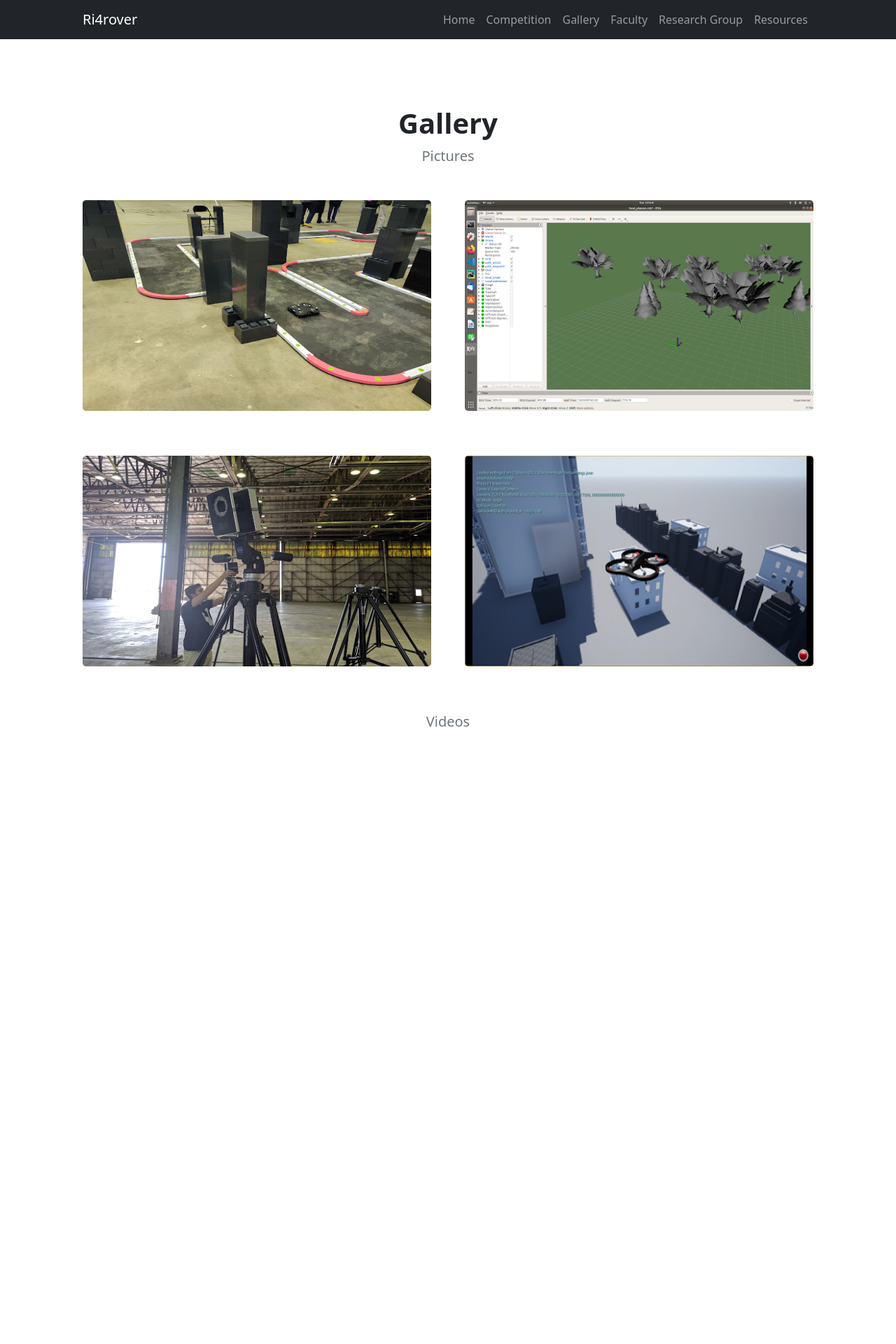
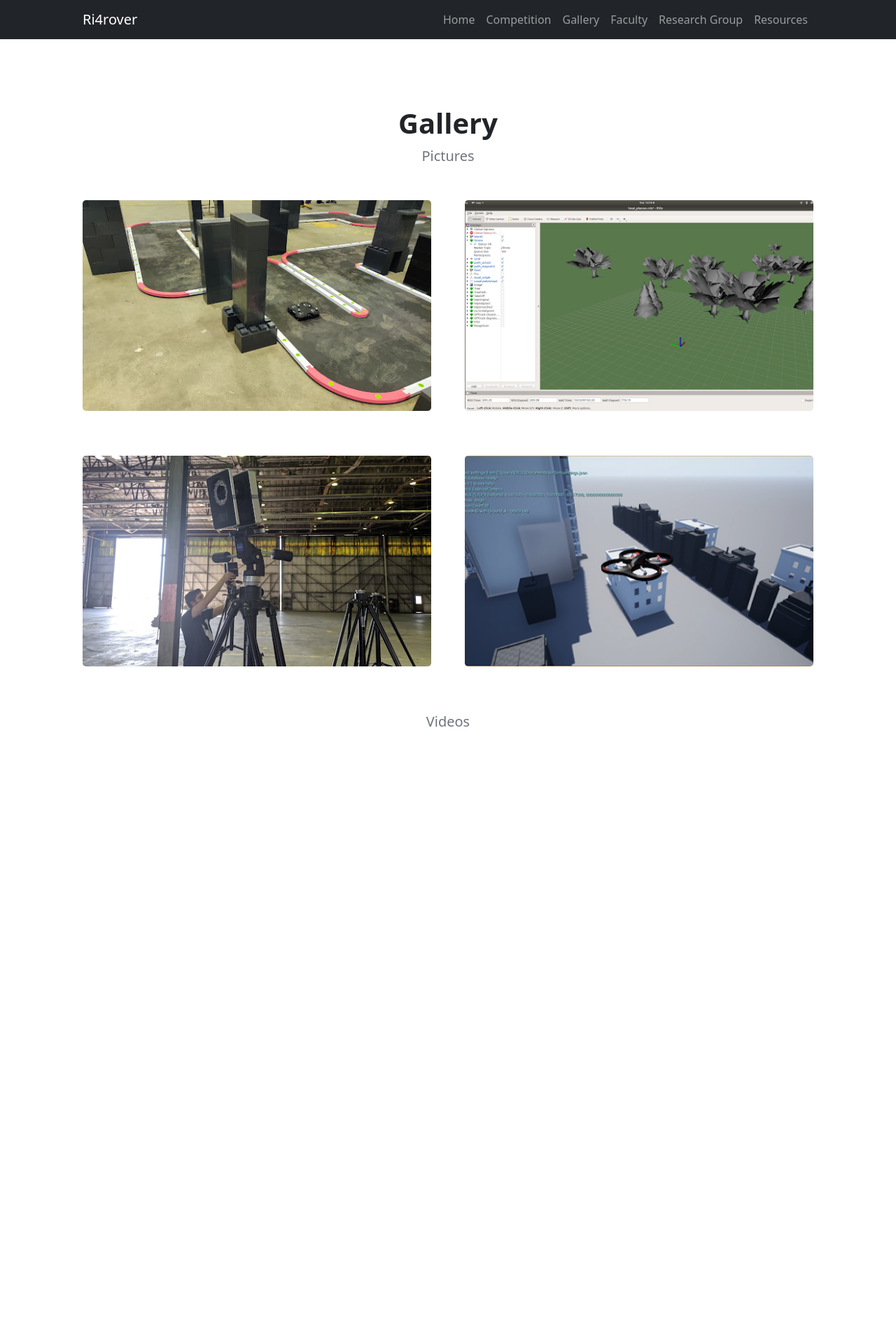
Before and after one commit to OliverQiang/Ri4rover, a Jekyll site: the page built from _pages/gallery.html, in a window 1280 px wide. Shown: the top 1920 px of the page at 70% size. Built offline with Jekyll 4.4.1, drawn with Linux system fonts in a browser that asks for light colours.

Commit message:
Update gallery.html

```diff
--- a/_pages/gallery.html
+++ b/_pages/gallery.html
@@ -15,7 +15,7 @@
             {% for myimage in image_files %}
             <div class="col-lg-6 mb-5 mb-5 mb-xl-5">
                 <div class="position-relative">
-                    <img class="img-fluid rounded-3 mb-3" style="width:588px; height:300.75px;" src="{{myimage.path}}" alt="..." />
+                    <img class="img-fluid rounded-3 mb-3" style="width:588px; height:300.75px; object-fit: cover" src="{{myimage.path}}" alt="..." />
                 </div>
             </div>
             {% endfor %}
@@ -26,9 +26,7 @@
         <div class="row gx-5">
             {% for video in site.data.video %}
             <div class="col mb-5 mb-5 mb-xl-5">
-                <div class="text-center">
-                    <iframe src="{{video.path}}" width="640" height="480" allow="autoplay"></iframe>
-                </div>
+                <iframe src="{{video.path}}" width="640" height="480" allow="autoplay"></iframe>
             </div>
             {% endfor%}
         </div>
```
